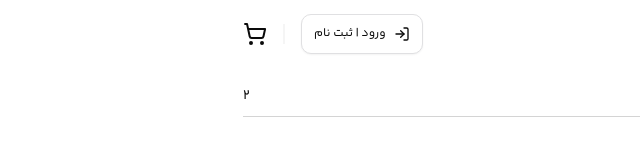
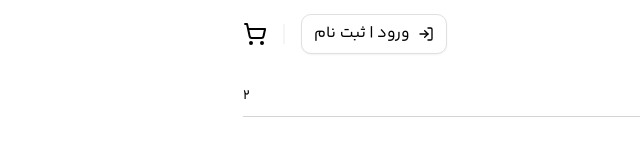
Before and after one commit to peyman-dev/shop-app, a Next.js app: page / in a window 1280 px wide. Shown: the top 163 px of the page, without its empty margins (640-1280 px from the left). Built offline with nearby package versions, Linux system fonts and the light colour scheme.

Commit message:
Application Provided into MantineProvider

```diff
--- a/components/layouts/application-template.tsx
+++ b/components/layouts/application-template.tsx
@@ -1,15 +1,35 @@
+"use client";
 import React, { ReactNode } from "react";
 import Header from "../common/header";
 import Footer from "../common/footer";
 import { ModalProvider } from "@/core/hooks/use-modal";
+import { usePathname } from "next/navigation";
+import LAYOUT_EXCLUDED_ROUTES from "@/core/features/layout-excluded-routes";
+import { MantineProvider } from "@mantine/core";
+import '@mantine/core/styles/baseline.css';
+import '@mantine/core/styles/default-css-variables.css';
+import '@mantine/core/styles/global.css';
+import '@mantine/core/styles.css';
+const ApplicationTemplate = ({ children }: { children: ReactNode }) => {
+  const path = usePathname();
+  const shouldHideLayout = LAYOUT_EXCLUDED_ROUTES.some((route) =>
+    path.includes(route)
+  );
 
-const ApplicationTemplate = ({ children }: { children: ReactNode }) => {
   return (
-    <ModalProvider>
-      <Header />
-      {children}
-      <Footer />
-    </ModalProvider>
+    <MantineProvider>
+      <ModalProvider>
+        {shouldHideLayout ? (
+          children
+        ) : (
+          <>
+            <Header />
+            {children}
+            <Footer />
+          </>
+        )}
+      </ModalProvider>
+    </MantineProvider>
   );
 };
 
```
